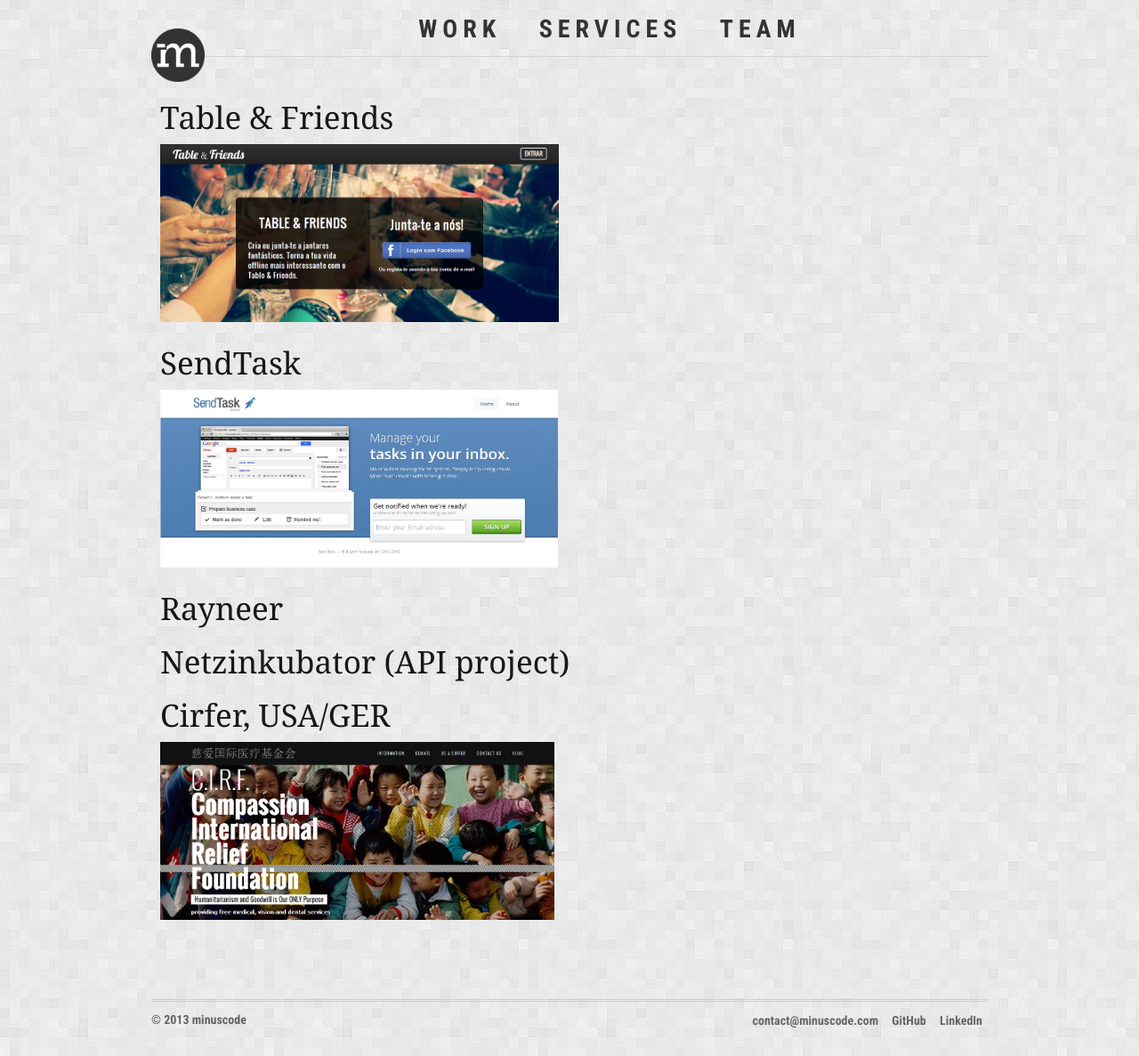
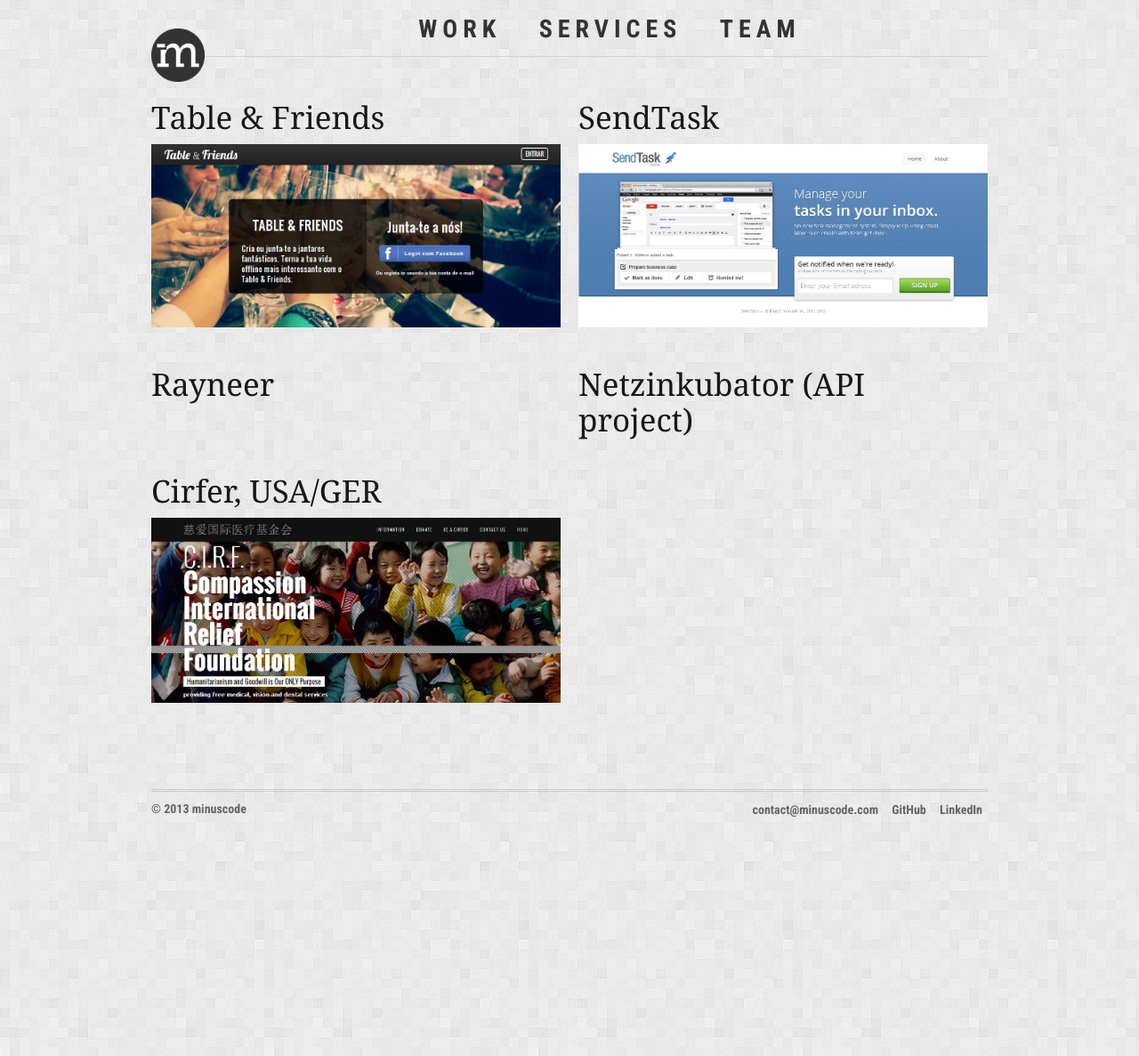
Before and after one commit to minuscode/minuscode.github.io, a Jekyll site: the page built from portfolio/index.html, in a window 1280 px wide. Shown: the whole page at 89% size. Built offline with Jekyll 4.4.1, drawn with Linux system fonts in a browser that asks for light colours.

Commit message:
portfolio styles and markup

```diff
--- a/css/styles.css
+++ b/css/styles.css
@@ -162,7 +162,7 @@
 
 
 img.portfolio{
-  height: 200px;
+  width: 100%;
 }
 
 img.portfolio-logo{
--- a/portfolio/index.html
+++ b/portfolio/index.html
@@ -4,21 +4,31 @@
 category: portfolio
 ---
 
+{% assign addclass = false %}
+<ul>
 {% for post in site.posts %}
   {% if post.categories contains 'portfolio' %}
   {% if post.hide == null %}
-  <div class="portfolio-item">
-    <!--<h2><a href="{{ post.url }}">{{ post.title }}</a></h2>-->
 
-    <h2>{{ post.title }}</h2>
+  {% if addclass %}
+    {% assign addclass = false %}
+    <li class="portfolio-item even eight columns omega">
+  {% else %}
+    {% assign addclass = true %}
+    <li class="portfolio-item odd eight columns alpha">
+  {% endif %}
+      <!--<h2><a href="{{ post.url }}">{{ post.title }}</a></h2>-->
+      <h2>{{ post.title }}</h2>
 
     {% unless post.picture == null %}
       <img class="portfolio" src="{{ post.picture}}">
     {% endunless %}
+
     <p>
       <!--<em>Posted on {{ post.date | date_to_string }}.</em>-->
     </p>
-  </div>
+  </li>
   {% endif %}
   {% endif %}
 {% endfor %}
+</ul>
```
